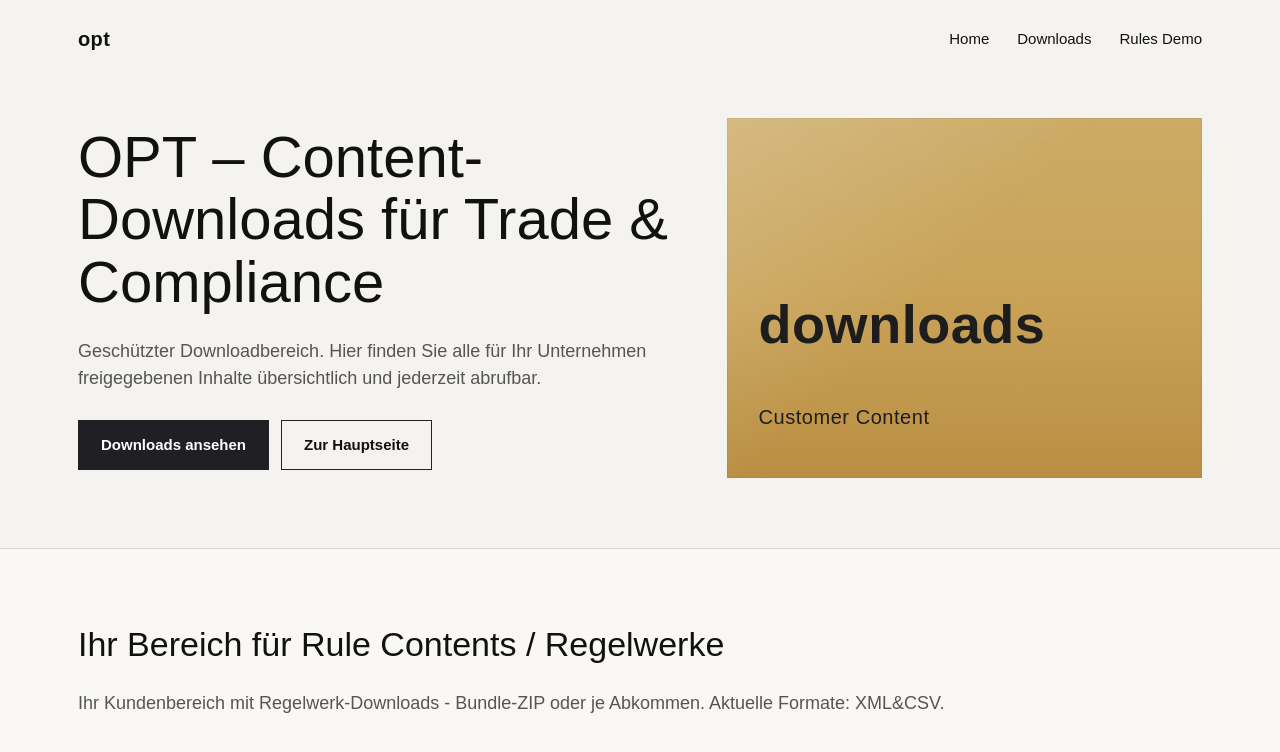
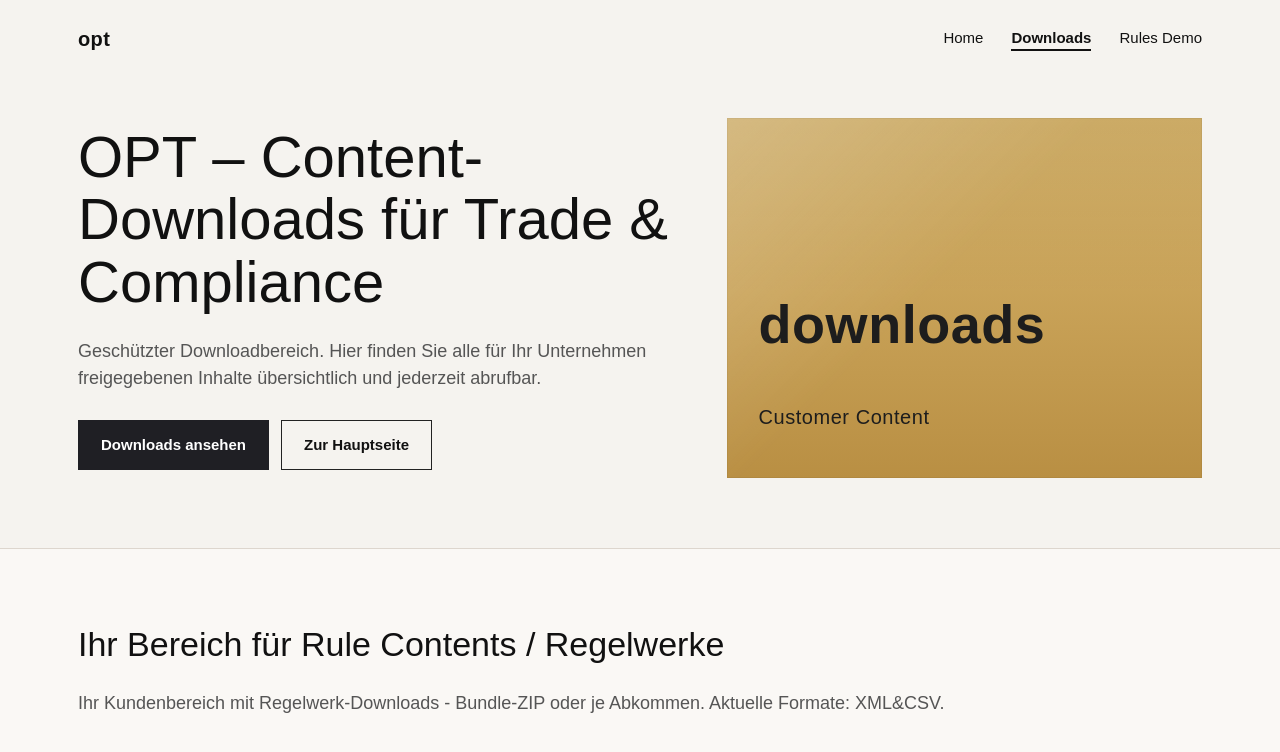
Before and after one commit to NHIOPTAI/opt-hub-viewer, a plain HTML site: page docs/downloads.html in a window 1280 px wide. Shown: the top 752 px of the page. Drawn offline with Linux system fonts and the light colour scheme; no server answers.

Commit message:
feat: highlight active nav item on downloads.html
Adds the same .nav a.current mechanism rules-demo.html already uses
(font-weight 700 + bottom border) so "Downloads" is visually marked as
the active page, matching how "Rules Demo" is already highlighted on
rules-demo.html. Minimal, consistent reuse of the existing pattern --
no new design logic, no other layout change, rules-demo.html untouched.

```diff
--- a/docs/downloads.html
+++ b/docs/downloads.html
@@ -66,6 +66,11 @@
     .nav a {
       color: var(--text);
       text-decoration: none;
+    }
+
+    .nav a.current {
+      font-weight: 700;
+      border-bottom: 2px solid var(--text);
     }
 
     .hero {
@@ -377,7 +382,7 @@
       <div class="brand">opt</div>
       <nav class="nav">
         <a href="https://opt-hub.ai">Home</a>
-        <a href="/downloads.html">Downloads</a>
+        <a href="/downloads.html" class="current">Downloads</a>
         <a href="/rules-demo.html">Rules Demo</a>
       </nav>
     </div>
```
